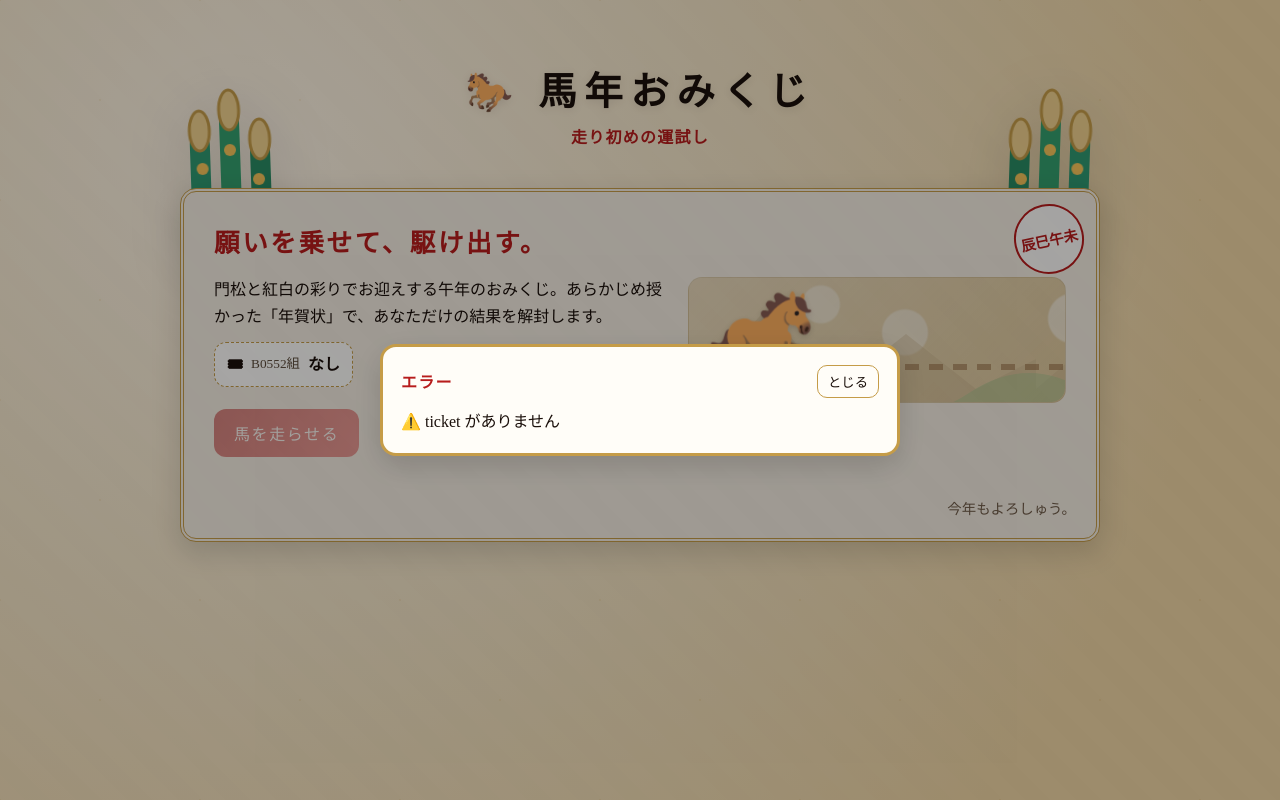
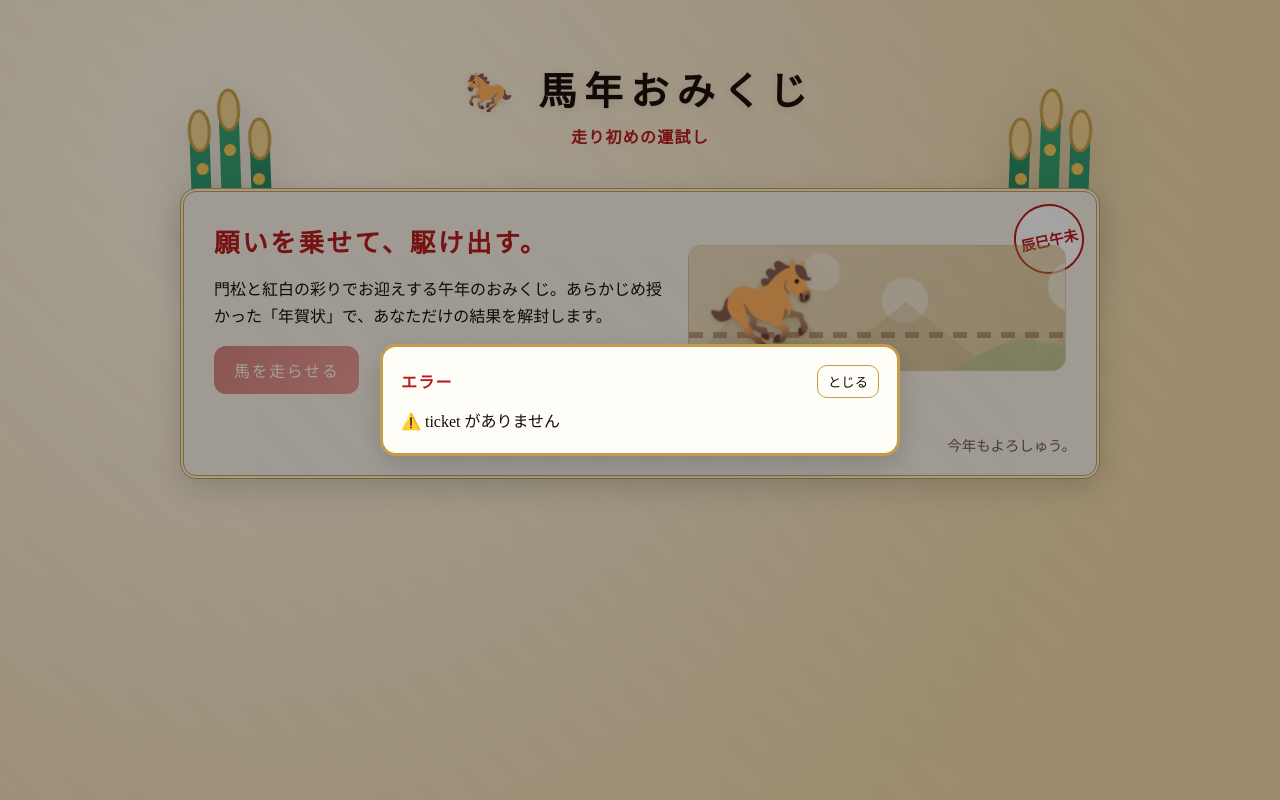
Before and after one commit to taiseiue/nenga-2026, a website: page public/index.html in a window 1280 px wide. Drawn offline with Linux system fonts and the light colour scheme; a web font is replaced by a local one.

Commit message:
チケット表示を削除し、エラーハンドリングを改善

```diff
--- a/public/index.html
+++ b/public/index.html
@@ -437,7 +437,6 @@
         <div class="hero-text">
           <h2>願いを乗せて、駆け出す。</h2>
           <p>門松と紅白の彩りでお迎えする午年のおみくじ。あらかじめ授かった「年賀状」で、あなただけの結果を解封します。</p>
-          <p class="ticket">🎟 <small>B0552組</small> <span id="ticket-text">-</span></p>
           <div class="buttons">
             <button id="run">馬を走らせる</button>
           </div>
@@ -478,7 +477,6 @@
     let error
 
     const runBtn = document.getElementById("run")
-    const ticketText = document.getElementById("ticket-text")
     const horseWrapper = document.getElementById("horse-wrapper")
     const dialog = document.getElementById("dialog")
     const dialogCard = document.getElementById("dialog-card")
@@ -557,8 +555,6 @@
       tick()
     }
 
-    ticketText.textContent = ticket || "なし"
-
     if (!ticket) {
       runBtn.disabled = true
       openDialog("エラー", "⚠️ ticket がありません")
```
